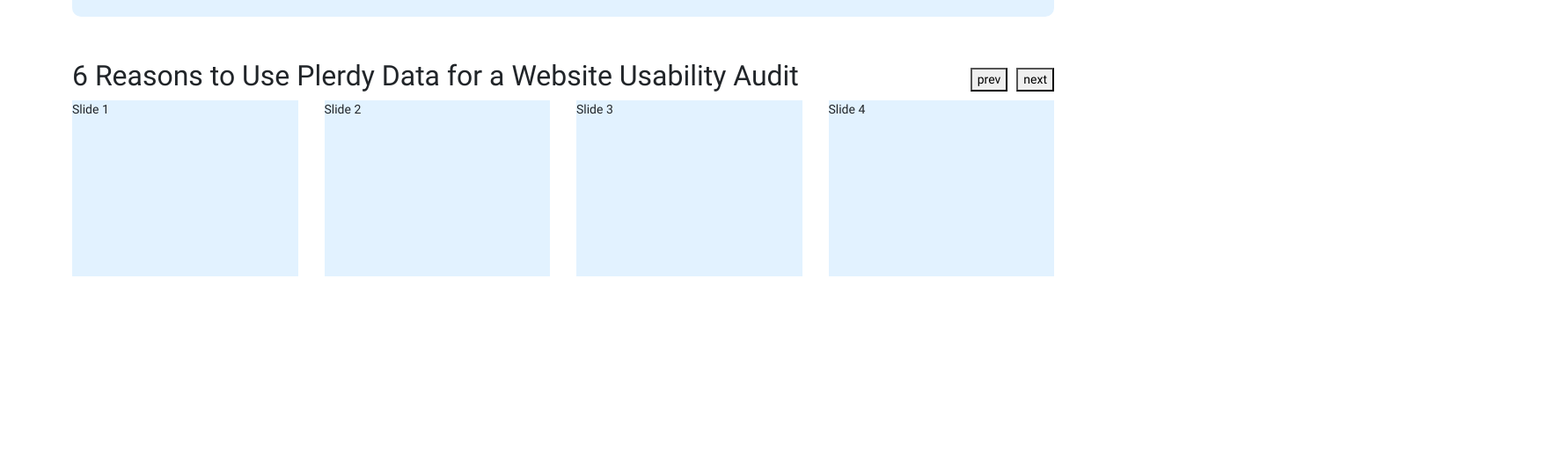
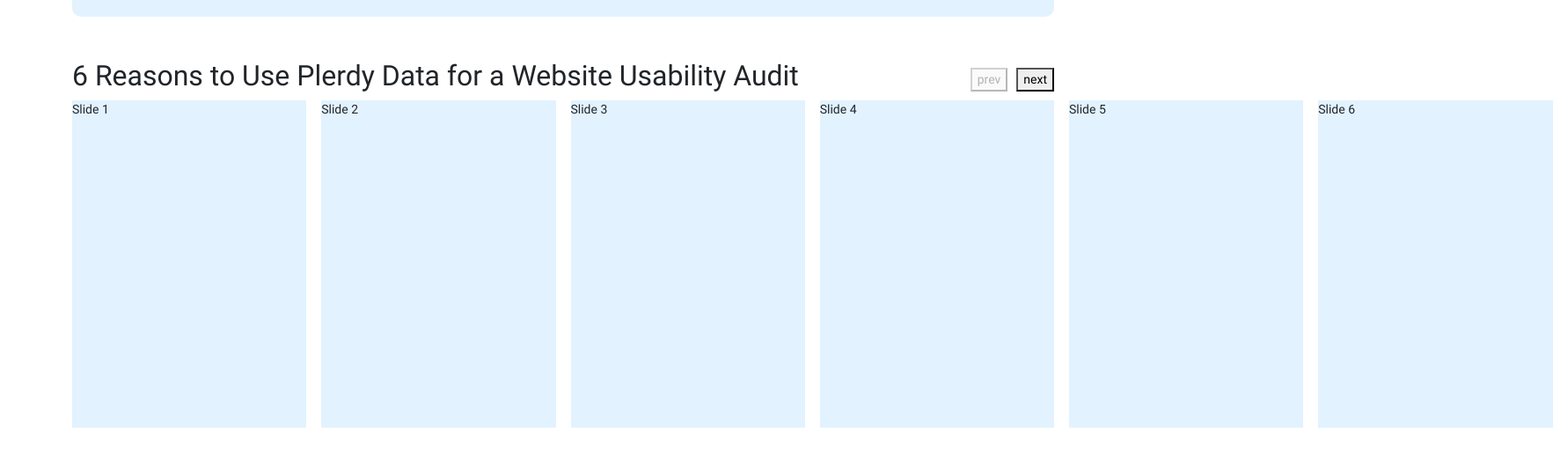
Before and after one commit to adwasar/Predy-test, a website built with Vite: page src/index.html in a window 1280 px wide. Shown: the part 739-1264 px from the top of the page at 88% size, 1765 px wide, since content can reach past the window. Before the commit the page ends 1101 px from the top, so only its background shows below. Built offline with nearby package versions, Linux system fonts and the light colour scheme; files whose address does not match are found by name.

Commit message:
feat: overfrlow: view effect for slides;

```diff
--- a/src/index.html
+++ b/src/index.html
@@ -77,14 +77,14 @@
           <button class="custom-slider__btn-next">next</button>
         </div>
       </div>
-      <div class="swiper">
+      <div class="custom-slider__slides swiper">
         <div class="swiper-wrapper">
-          <div class="swiper-slide">Slide 1</div>
-          <div class="swiper-slide">Slide 2</div>
-          <div class="swiper-slide">Slide 3</div>
-          <div class="swiper-slide">Slide 4</div>
-          <div class="swiper-slide">Slide 5</div>
-          <div class="swiper-slide">Slide 6</div>
+          <div class="custom-slide swiper-slide">Slide 1</div>
+          <div class="custom-slide swiper-slide">Slide 2</div>
+          <div class="custom-slide swiper-slide">Slide 3</div>
+          <div class="custom-slide swiper-slide">Slide 4</div>
+          <div class="custom-slide swiper-slide">Slide 5</div>
+          <div class="custom-slide swiper-slide">Slide 6</div>
         </div>
         <div class="custom-slider__pagination"></div>
       </div>
--- a/src/main.js
+++ b/src/main.js
@@ -10,8 +10,8 @@
 const swiper = new Swiper('.swiper', {
   modules: [Navigation, Pagination],
   slidesPerView: 1,
-  spaceBetween: 30,
-  loop: true,
+  spaceBetween: 17,
+  preloadImages: false,
   pagination: {
     el: '.custom-slider__pagination',
   },
--- /dev/null
+++ b/src/scss/components/_buttons.scss
@@ -0,0 +1,16 @@
+.custom-btn {
+  display: flex;
+  padding: 8px 24px;
+  justify-content: center;
+  align-items: center;
+  border-radius: 8px;
+  font-size: 16px;
+  color: $fc-white;
+  background-color: $bg-button;
+  border: none;
+  letter-spacing: 0.08px;
+  @include media-breakpoint-down(md) {
+    padding: 10px 30px;
+    font-size: 14px;
+  }
+}
--- a/src/scss/_styles.scss
+++ b/src/scss/components/_hero.scss
@@ -118,48 +118,3 @@
     align-items: center;
   }
 }
-
-.custom-btn {
-  display: flex;
-  padding: 8px 24px;
-  justify-content: center;
-  align-items: center;
-  border-radius: 8px;
-  font-size: 16px;
-  color: $fc-white;
-  background-color: $bg-button;
-  border: none;
-  letter-spacing: 0.08px;
-  @include media-breakpoint-down(md) {
-    padding: 10px 30px;
-    font-size: 14px;
-  }
-}
-
-.custom-slider {
-  &__header {
-    display: flex;
-    justify-content: space-between;
-    align-items: center;
-  }
-
-  &__btns {
-    display: flex;
-    gap: 10px;
-    @include media-breakpoint-down(sm) {
-      display: none;
-    }
-  }
-
-  .swiper-slide {
-    height: 200px;
-    background-color: $bg-hero;
-  }
-
-  &__pagination {
-    display: none;
-    @include media-breakpoint-down(sm) {
-      display: block;
-    }
-  }
-}
--- /dev/null
+++ b/src/scss/components/_slider.scss
@@ -0,0 +1,31 @@
+.custom-slider {
+  &__header {
+    display: flex;
+    justify-content: space-between;
+    align-items: center;
+  }
+
+  &__btns {
+    display: flex;
+    gap: 10px;
+    @include media-breakpoint-down(sm) {
+      display: none;
+    }
+  }
+
+  &__pagination {
+    display: none;
+    @include media-breakpoint-down(sm) {
+      display: block;
+    }
+  }
+
+  &__slides {
+    overflow: visible;
+  }
+}
+
+.custom-slide {
+  height: 372px;
+  background-color: $bg-hero;
+}
--- a/src/scss/main.scss
+++ b/src/scss/main.scss
@@ -1,4 +1,8 @@
-@import "bootstrap/scss/bootstrap";
-@import "./variables";
-@import "./base";
-@import "./styles";
+@import 'bootstrap/scss/bootstrap';
+@import './inc/variables';
+@import './inc/base';
+
+//components
+@import './components/hero';
+@import './components/slider';
+@import './components/buttons';
```
Also changed, not shown: src/scss/inc/_base.scss (renamed from src/scss/_base.scss), src/scss/inc/_variables.scss (renamed from src/scss/_variables.scss).
